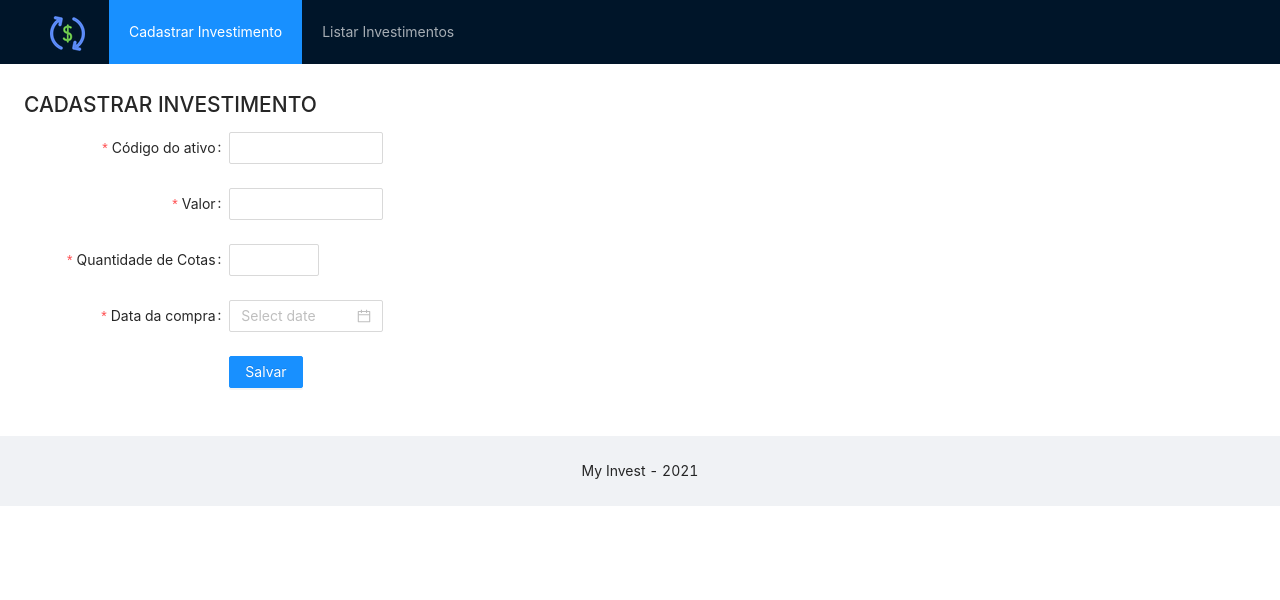
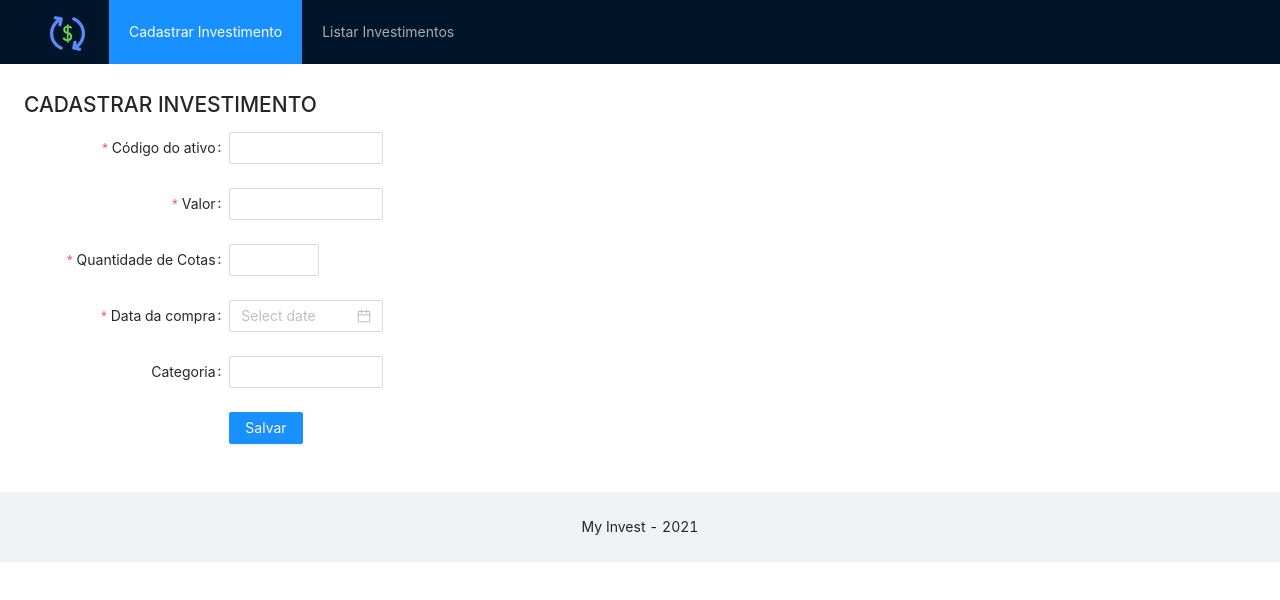
Before and after one commit to augustobellinaso/my-invest-fsw2, a React (Create React App) app in the folder frontend/: page /cadastrar-invesimento in a window 1280 px wide. Shown: the top 600 px of the page. Built offline with nearby package versions, Linux system fonts and the light colour scheme.

Commit message:
Fazendo o salvamento dos investimentos

```diff
--- a/frontend/src/pages/CadastrarInvestimento/index.js
+++ b/frontend/src/pages/CadastrarInvestimento/index.js
@@ -9,6 +9,7 @@ import {
   InputNumber,
 } from "antd";
 import { Link } from "react-router-dom";
+import InvestimentoService from "../../service/InvestimentoService";
 const { Header, Content, Footer } = Layout;
 
 export default function CadastrarInvestimento() {
@@ -28,12 +29,13 @@ export default function CadastrarInvestimento() {
   };
 
   const onFinish = (values) => {
+    InvestimentoService.saveInvestimento(values);
     message.success("Investimento salvo com sucesso!");
   };
 
   const onFinishFailed = (errorInfo) => {
     message.danger("Investimento não foi salvo!");
-    console.log("Failed:", errorInfo);
+    console.log("Failed: ", errorInfo);
   };
   return (
     <div className="container">
@@ -74,7 +76,7 @@ export default function CadastrarInvestimento() {
 
               <Form.Item
                 label="Valor"
-                name="valor"
+                name="valorCota"
                 rules={[
                   {
                     required: true,
@@ -111,6 +113,10 @@ export default function CadastrarInvestimento() {
                 <DatePicker />
               </Form.Item>
 
+              <Form.Item label="Categoria" name="categoria">
+                <Input />
+              </Form.Item>
+
               <Form.Item {...tailLayout}>
                 <Button type="primary" htmlType="submit">
                   Salvar
```
